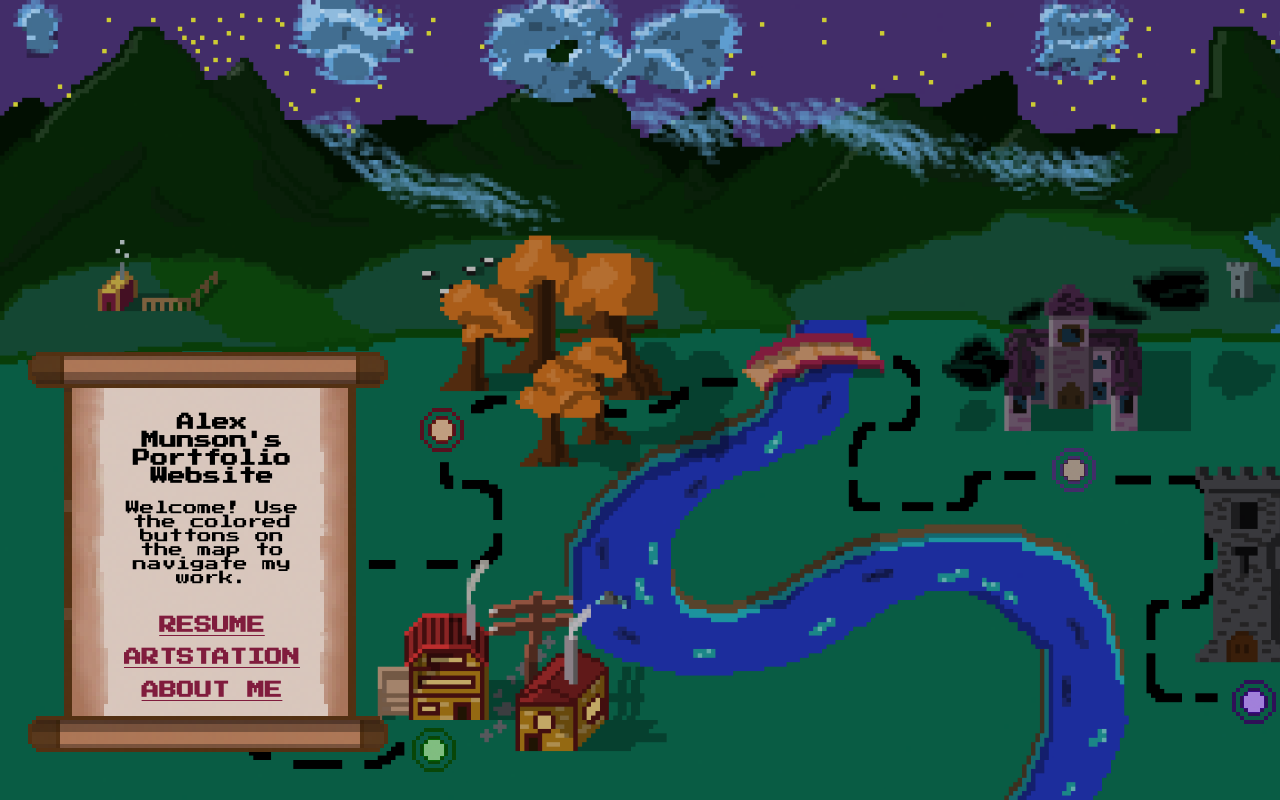
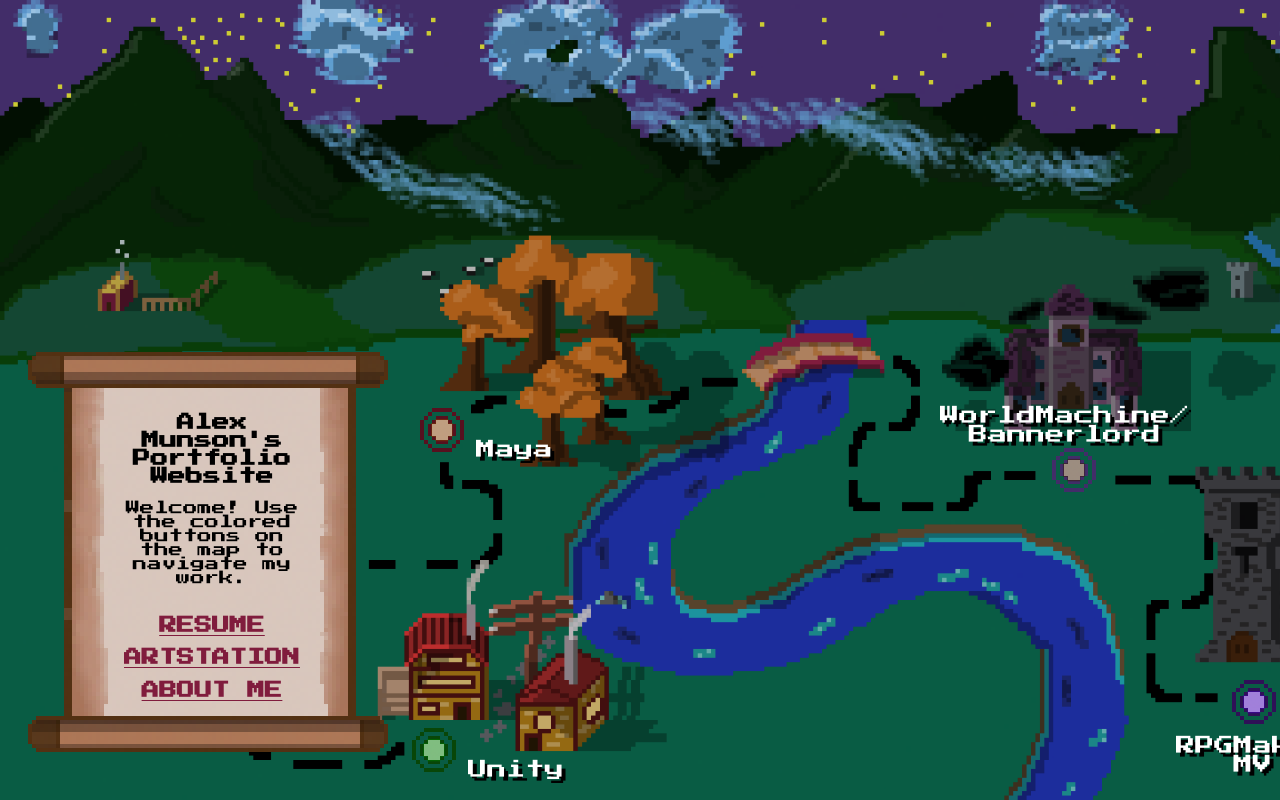
Before and after one commit to Namija/namija.github.io, a plain HTML site: page index.html in a window 1280 px wide. Shown: the top 800 px of the page. Drawn offline with nearby package versions, Linux system fonts and the light colour scheme.

Commit message:
adding titles

```diff
--- a/assets/styles.css
+++ b/assets/styles.css
@@ -172,6 +172,33 @@ iframe {
     left: 136vh;
     top: 75vh;
   }
+}
+
+.btn * {
+  font-size: 1.2rem;
+  font-weight: 100;
+  color: #fff;
+  text-shadow: #000 4px 4px;
+}
+
+.btn-label-left {
+  position: absolute;
+  left: 7vh;
+  top: 2vh;
+}
+
+.btn-label-top {
+  position: absolute;
+  text-align: center;
+  bottom: 4vh;
+  left: -14vh;
+}
+
+.btn-label-bottom {
+  position: absolute;
+  text-align: center;
+  top: 5vh;
+  left: -7vh;
 }
 
 .menu-wrapper {
--- a/index.html
+++ b/index.html
@@ -38,18 +38,22 @@
       <div id="green-btn-wrapper" class="btn">
         <img id="green-btn" class="btn" src="assets/pixel_art/cropped/green-btn.png" />
         <img id="green-base-btn" class="btn base-btn" src="assets/pixel_art/cropped/green-middle.png" />
+        <h2 class="btn-label-left">Unity</h2>
       </div>
       <div id="orange-btn-wrapper" class="btn">
         <img id="orange-btn" class="btn" src="assets/pixel_art/cropped/orange-btn.png" />
         <img id="orange-base-btn" class="btn base-btn" src="assets/pixel_art/cropped/orange-middle.png" />
+        <h2 class="btn-label-left">Maya</h2>
       </div>
       <div id="brown-btn-wrapper" class="btn">
         <img id="brown-btn" class="btn" src="assets/pixel_art/cropped/brown-btn.png" />
         <img id="brown-base-btn" class="btn base-btn" src="assets/pixel_art/cropped/brown-middle.png" />
+        <h2 class="btn-label-top">WorldMachine/<br/>Bannerlord</h2>
       </div>
       <div id="purple-btn-wrapper" class="btn">
         <img id="purple-btn" class="btn" src="assets/pixel_art/cropped/purple-btn.png" />
         <img id="purple-base-btn" class="btn base-btn" src="assets/pixel_art/cropped/purple-middle.png" />
+        <h2 class="btn-label-bottom">RPGMaker MV</h2>
       </div>
 
       <div id="about-modal" class="modal">
```
